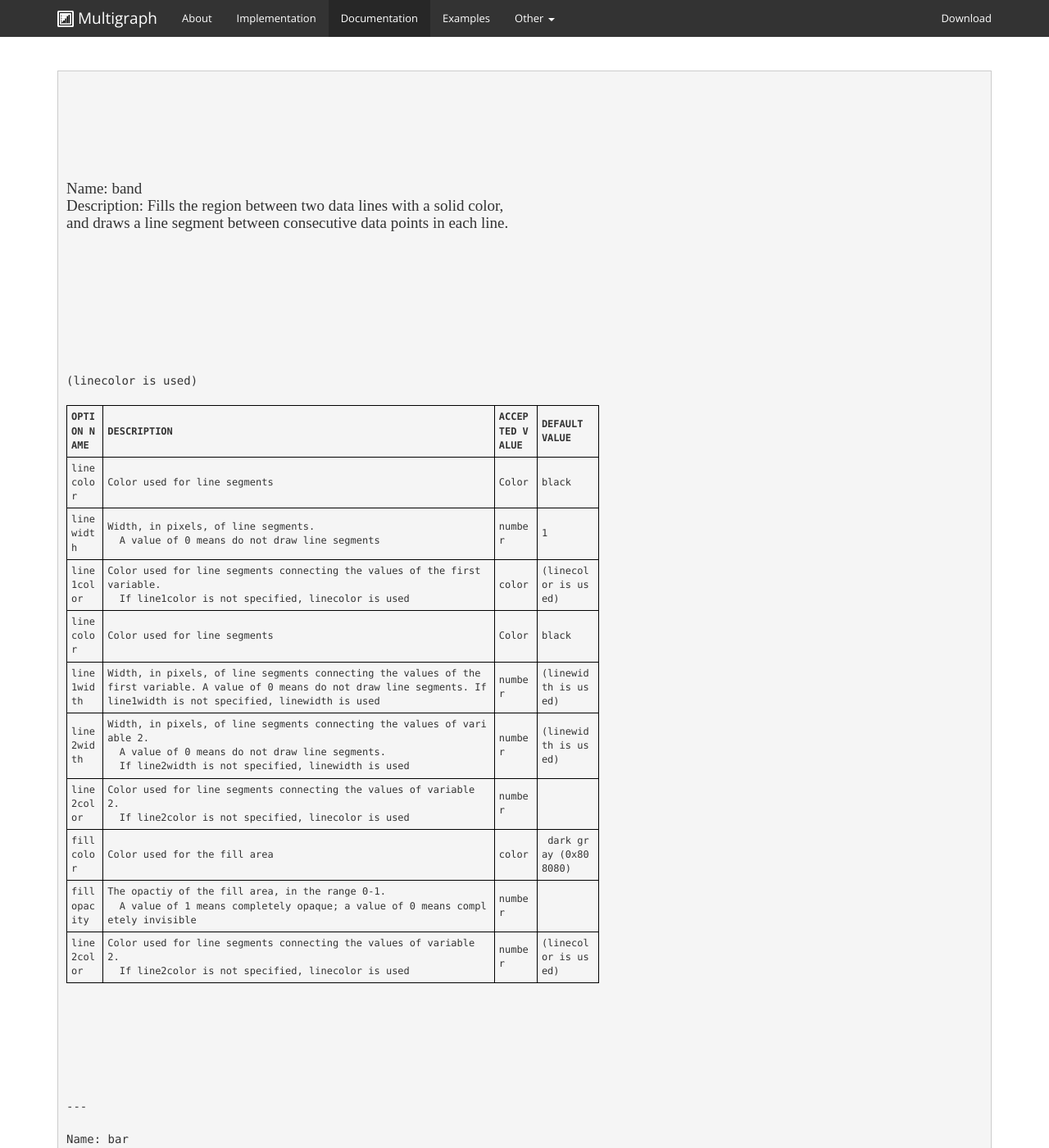
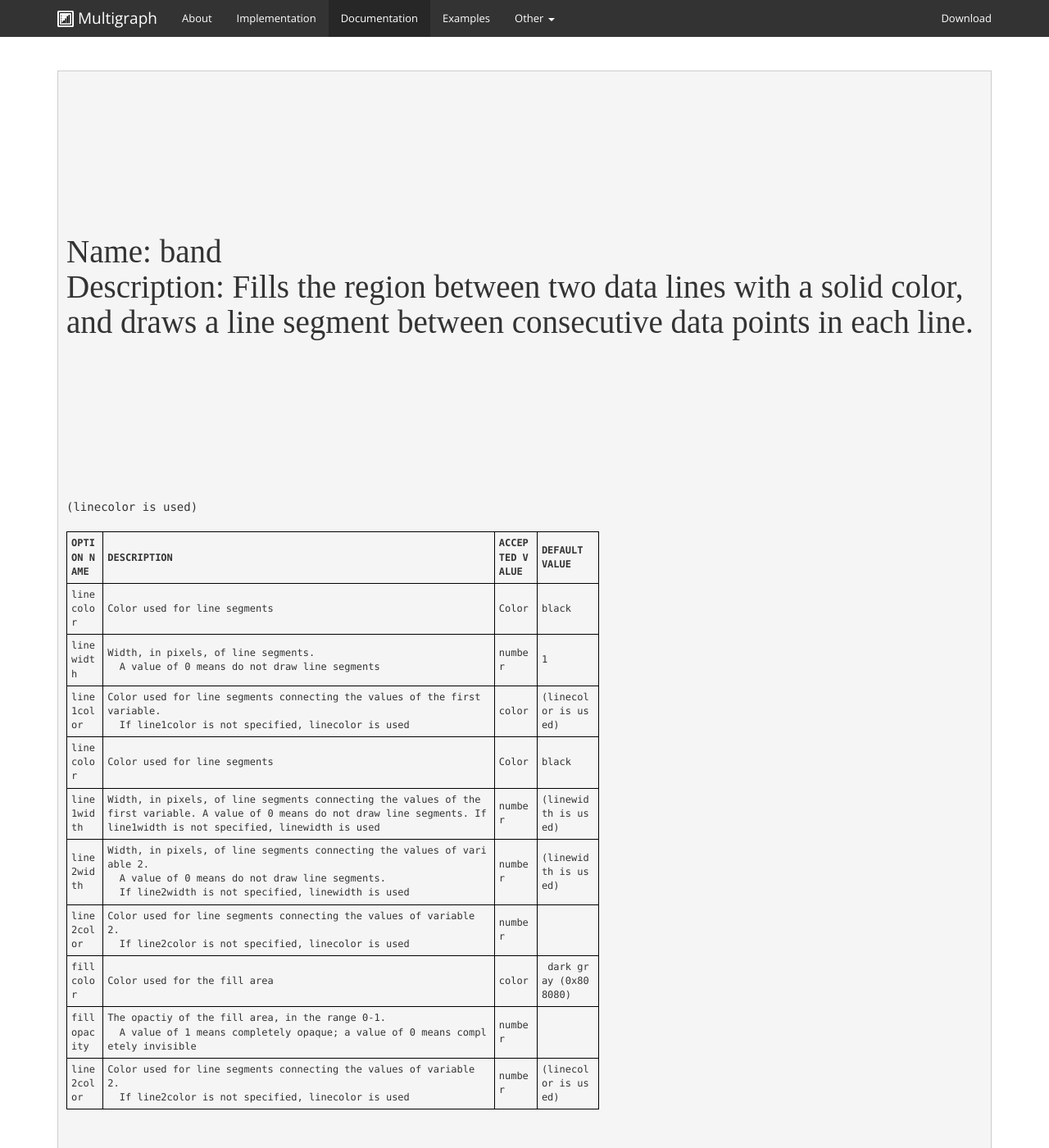
Before and after one commit to khunter3D/khunter3D.github.io, a Jekyll site: the page built from docs/renderers/index.html, in a window 1280 px wide and 1400 px high. Shown: the whole window at 82% size. Built offline with Jekyll 4.4.1, drawn with Linux system fonts in a browser that asks for light colours; nearby versions of some CDN libraries; Markdown is read by kramdown in place of the engine named in the settings.

Commit message:
Update index.html

```diff
--- a/docs/renderers/index.html
+++ b/docs/renderers/index.html
@@ -28,7 +28,8 @@ th,td
 {
 padding:5px;
 }
-h1 {font-size:19px;}
+h1 {font-size:25
+px;}
 
  h1{font-family:"Futura";}
 
```
